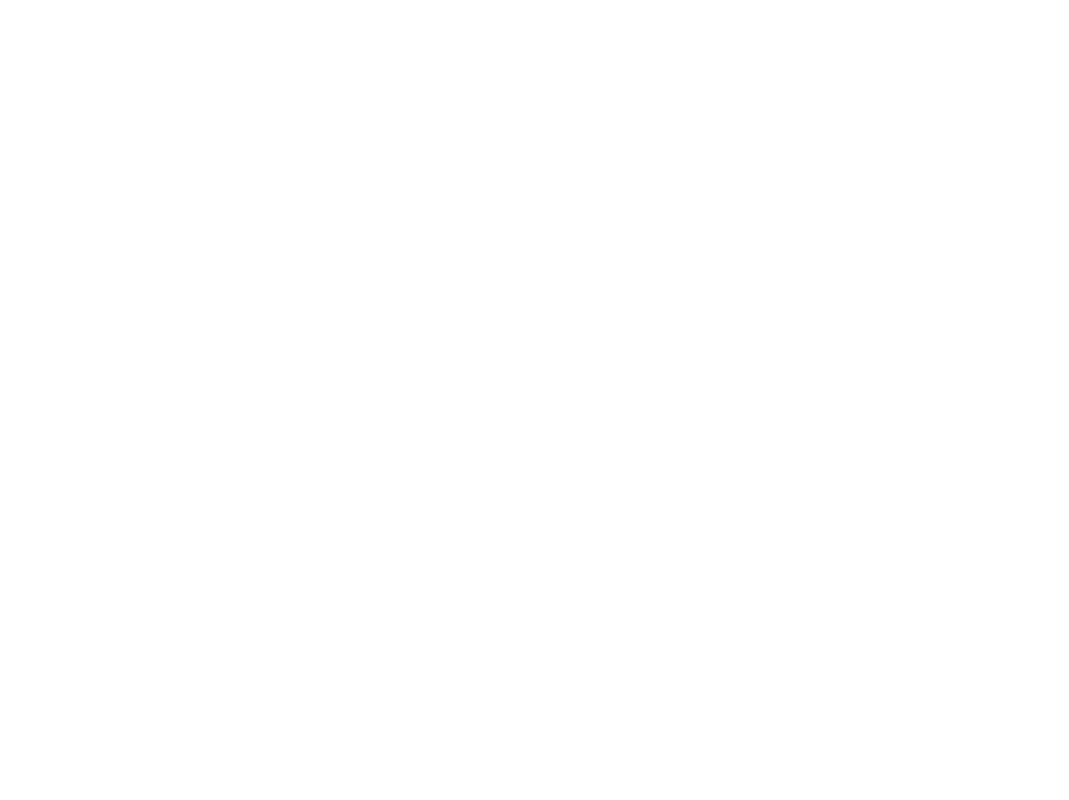
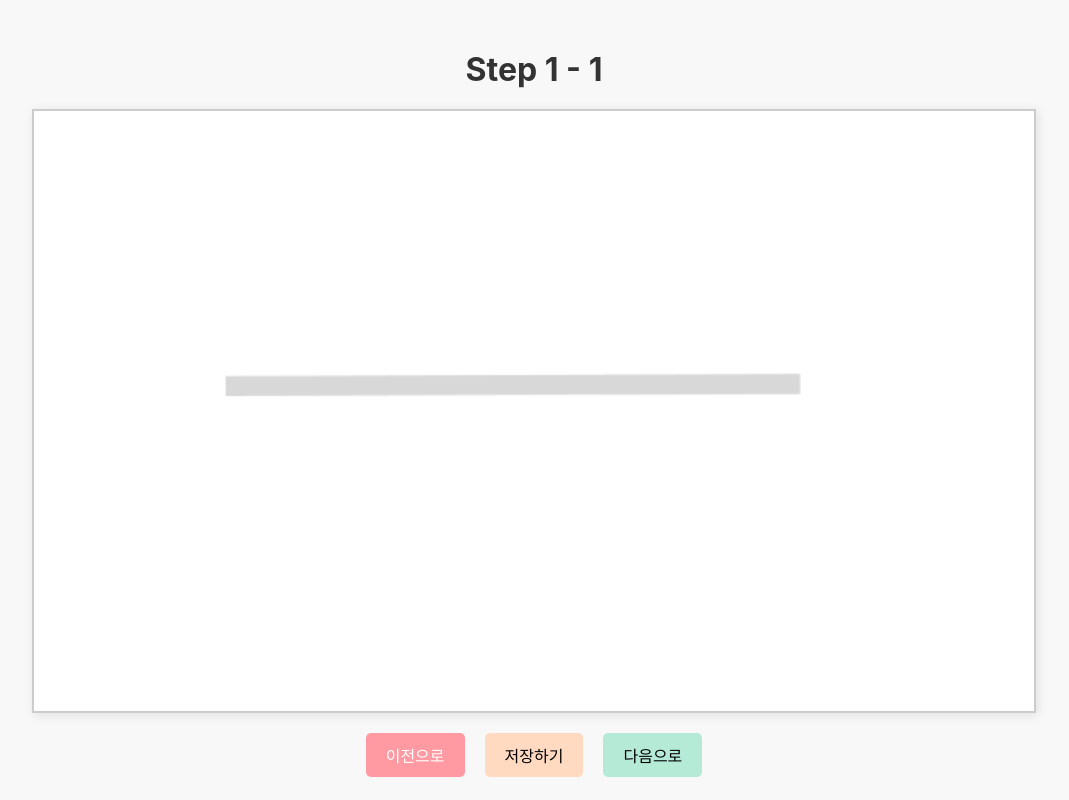
Before and after one commit to Kaizher31/vision_1, a React (Create React App) app: page /step/1/1 in a window 1280 px wide. Before the commit this address had no page. Shown: the whole page, without its empty margins (106-1175 px from the left). Built offline with nearby package versions, Linux system fonts and the light colour scheme.

Commit message:
기본 양식입니다

```diff
--- a/src/App.js
+++ b/src/App.js
@@ -4,6 +4,7 @@ import { BrowserRouter as Router, Routes, Route } from 'react-router-dom';
 import Home from './components/Home';
 import Step from './components/Step';
 import styles from './App.module.css';
+import SubStep from './components/SubStep';
 
 function App() {
   return (
@@ -12,6 +13,7 @@ function App() {
         <Routes>
           <Route path="/" element={<Home />} />
           <Route path="/step/:id" element={<Step />} />
+          <Route path="/step/:id/:subId" element={<SubStep />} />
         </Routes>
       </div>
     </Router>
--- a/src/components/Home.jsx
+++ b/src/components/Home.jsx
@@ -12,22 +12,7 @@ const Home = () => {
   };
 
   return (
-    <div className={styles.homeContainer}>
-      <h1 className={styles.title}>
-        <span className={styles.titleOrange}>Eye </span>
-        <span className={styles.titleGreen}>Print</span>
-      </h1>
-      <div className={styles.circleContainer}>
-        {/* 숫자 원들 */}
-        {[5, 7, 6, 8, 3, 2, 9, 1, 4].map((num) => (
-          <div key={num} className={styles.circle}>
-            {num}
-          </div>
-        ))}
-        <Button text="Play" onClick={handlePlay} color="orange" />
-      </div>
-      <Button text="Reset" onClick={() => alert('Reset clicked!')} color="pink" />
-    </div>
+    <Button text="Play" onClick={handlePlay} color="orange" />
   );
 };
 
--- a/src/components/Step.jsx
+++ b/src/components/Step.jsx
@@ -13,21 +13,24 @@ const Step = () => {
     navigate(`/step/${nextStep}`);
   };
 
+  const navigateToSubStep = (subId) => {
+    navigate(`/step/${id}/${subId}`);
+  };
+
   return (
     <div className={styles.stepContainer}>
       <h2 className={styles.stepTitle}>Step {id}</h2>
       <div className={styles.stepButtons}>
         {Array.from({ length: 12 }, (_, i) => (
-          <button key={i} className={styles.stepButton}>
+          <button key={i} className={styles.stepButton} onClick={() => navigateToSubStep(i + 1)}>
             {id}-{i + 1}
           </button>
         ))}
       </div>
-      <div className={styles.canvasPlaceholder}>Canvas Area</div>
       <div className={styles.stepControls}>
         <Button text="이전단계" onClick={() => navigate(-1)} color="pink" />
         <Button text="저장하기" onClick={() => alert('저장하기 clicked!')} color="pink" />
-        <Button text="다단계" onClick={handleNextStep} color="pink" />
+        <Button text="다음단계" onClick={handleNextStep} color="pink" />
       </div>
     </div>
   );
--- /dev/null
+++ b/src/components/SubStep.jsx
@@ -0,0 +1,116 @@
+import React, { useEffect, useRef, useState } from 'react';
+import { useParams, useNavigate } from 'react-router-dom';
+import Button from './Button';
+import styles from './SubStep.module.css';
+
+const SubStep = () => {
+  const { id, subId } = useParams();
+  const navigate = useNavigate();
+  const canvasRef = useRef(null);
+  const ctxRef = useRef(null);
+  const [drawing, setDrawing] = useState(false);
+
+  // Step별 도안 이미지 설정
+  const getStepImage = () => {
+    const stepImages = {
+      "1-1": "/images/line.png",
+      "1-2": "/images/diagonal.png",
+      "1-3": "/images/cross.png",
+      "1-4": "/images/semi-circle.png",
+      "1-5": "/images/circle.png",
+      "2-1": "/images/fish.png",
+      "2-2": "/images/clover.png",
+      "2-3": "/images/dog.png",
+      "2-4": "/images/car.png",
+      "3-1": "/images/starry-night.png",
+      "3-2": "/images/mona-lisa.png"
+    };
+    return stepImages[`${id}-${subId}`] || null;
+  };
+
+  useEffect(() => {
+    const canvas = canvasRef.current;
+    const ctx = canvas.getContext("2d");
+    ctxRef.current = ctx;
+
+    // 캔버스 초기화
+    ctx.clearRect(0, 0, canvas.width, canvas.height);
+
+    // 도안 이미지 적용
+    const imgSrc = getStepImage();
+    if (imgSrc) {
+      const img = new Image();
+      img.src = imgSrc;
+      img.onload = () => {
+        ctx.globalAlpha = 0.3; // 반투명 설정
+        ctx.drawImage(img, 0, 0, canvas.width, canvas.height);
+        ctx.globalAlpha = 1.0; // 이후 그림은 원래대로
+      };
+    }
+  }, [id, subId]);
+
+  // 그림 그리기 기능 추가 (캔버스에서 선이 나오도록)
+  const startDrawing = (e) => {
+    setDrawing(true);
+    const canvas = canvasRef.current;
+    const ctx = ctxRef.current;
+    const rect = canvas.getBoundingClientRect(); // 🔥 캔버스의 정확한 위치 정보 가져오기
+
+    const x = e.clientX - rect.left; // 🔥 정확한 X 좌표 계산
+    const y = e.clientY - rect.top;  // 🔥 정확한 Y 좌표 계산
+
+    ctx.beginPath();
+    ctx.moveTo(x, y);
+  };
+
+  const draw = (e) => {
+    if (!drawing) return;
+    const canvas = canvasRef.current;
+    const ctx = ctxRef.current;
+    const rect = canvas.getBoundingClientRect(); // 🔥 캔버스 위치 정보 가져오기
+
+    const x = e.clientX - rect.left; // 🔥 X 좌표 보정
+    const y = e.clientY - rect.top;  // 🔥 Y 좌표 보정
+
+    ctx.lineTo(x, y);
+    ctx.stroke();
+  };
+
+  const stopDrawing = () => {
+    setDrawing(false);
+    ctxRef.current.closePath();
+  };
+
+  return (
+    <div className={styles.subStepContainer}>
+      <h2 className={styles.subStepTitle}>Step {id} - {subId}</h2>
+
+      <canvas
+        ref={canvasRef}
+        className={styles.drawingCanvas}
+        width={600}
+        height={400}
+        onMouseDown={startDrawing}
+        onMouseMove={draw}
+        onMouseUp={stopDrawing}
+        onMouseLeave={stopDrawing}
+      ></canvas>
+
+      <div className={styles.subStepControls}>
+        <Button
+          text="이전으로"
+          onClick={() => navigate(`/step/${id}/${parseInt(subId) - 1}`)}
+          color="pink"
+        />
+        <Button text="저장하기" onClick={() => alert('그림 저장하기!')} color="pink" />
+        <Button
+          text="다음으로"
+          onClick={() => navigate(`/step/${id}/${parseInt(subId) + 1}`)}
+          color="pink"
+        />
+      </div>
+    </div>
+  );
+};
+
+export default SubStep;
--- /dev/null
+++ b/src/components/SubStep.module.css
@@ -0,0 +1,57 @@
+.subStepContainer {
+    display: flex;
+    flex-direction: column;
+    align-items: center;
+    justify-content: center;
+    height: 100vh;
+    background-color: #f8f8f8;
+  }
+
+  .subStepTitle {
+    font-size: 2rem;
+    font-weight: bold;
+    color: #333;
+    margin-bottom: 20px;
+  }
+
+  .drawingCanvas {
+    width: 1000px;
+    height: 600px;
+    background-color: white;
+    border: 2px solid #ccc;
+    box-shadow: 2px 2px 10px rgba(0, 0, 0, 0.1);
+  }
+
+  .subStepControls {
+    display: flex;
+    gap: 20px;
+    margin-top: 20px;
+  }
+
+  .subStepControls button {
+    padding: 10px 20px;
+    font-size: 1rem;
+    border: none;
+    cursor: pointer;
+    border-radius: 5px;
+    transition: 0.3s;
+  }
+
+  .subStepControls button:hover {
+    opacity: 0.8;
+  }
+
+  .subStepControls button:first-child {
+    background-color: #ff9aa2; /* 이전으로 버튼 (연핑크) */
+    color: white;
+  }
+
+  .subStepControls button:nth-child(2) {
+    background-color: #ffdac1; /* 저장하기 버튼 (연한 오렌지) */
+    color: black;
+  }
+
+  .subStepControls button:last-child {
+    background-color: #b5ead7; /* 다음으로 버튼 (연한 청록색) */
+    color: black;
+  }
```
Also changed, not shown: public/images/line.png (added).
